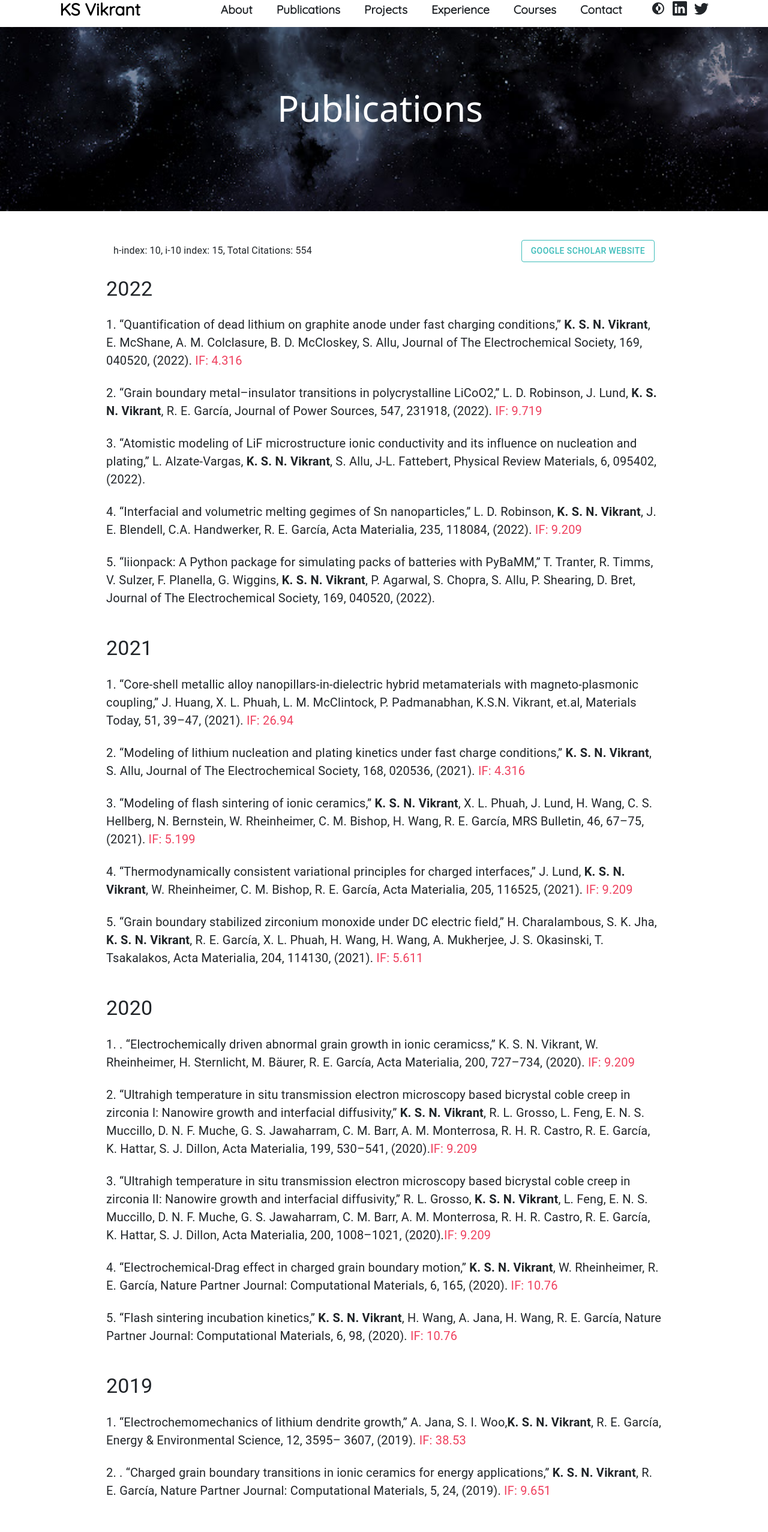
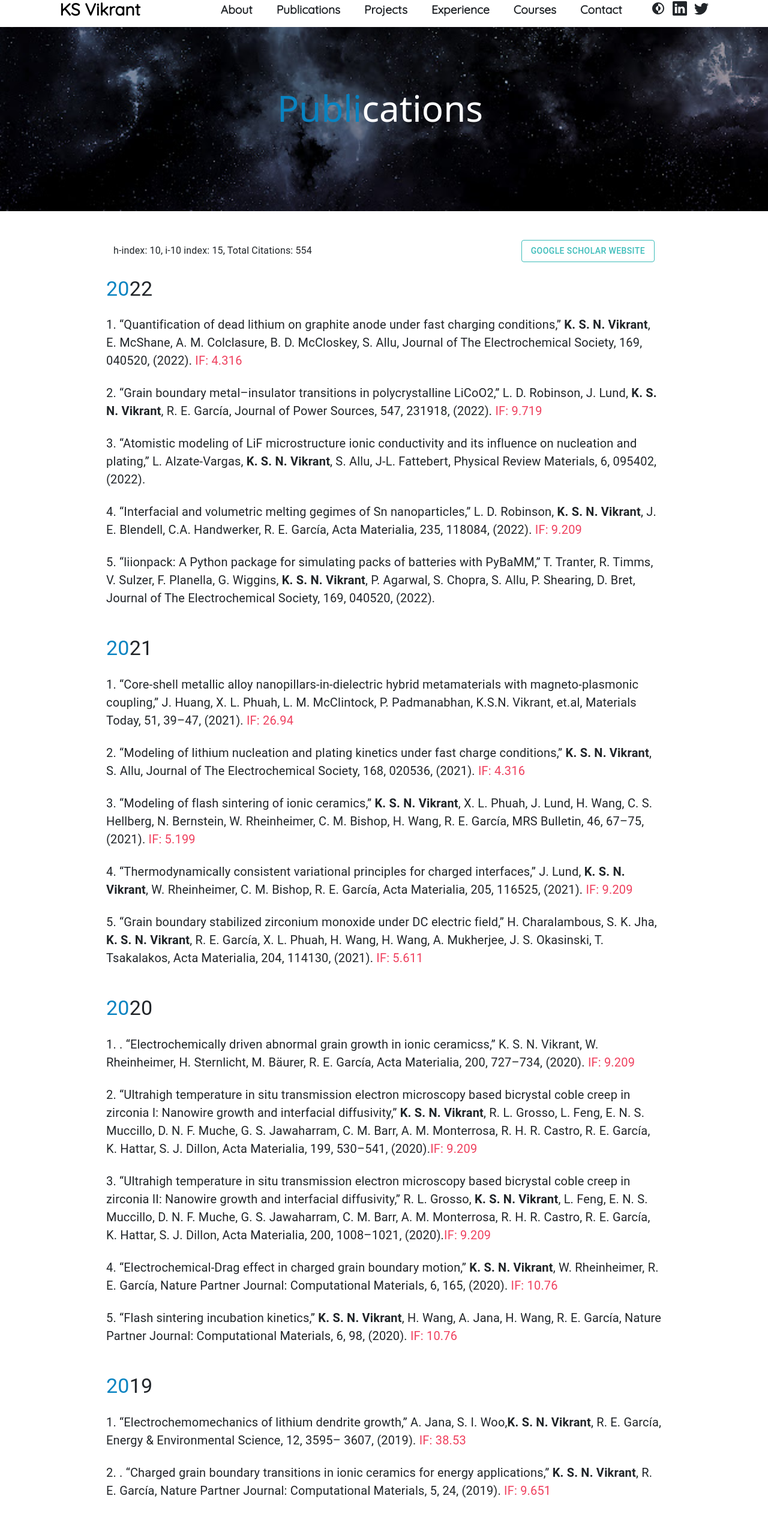
Before and after one commit to vikrant-iitd/home, a React (Create React App) app: page /publications in a window 1280 px wide. Shown: the part 48-2602 px from the top of the page at 60% size. Built offline with nearby package versions, Linux system fonts and the light colour scheme.

Commit message:
minor style changes

```diff
--- a/src/Content.js
+++ b/src/Content.js
@@ -59,13 +59,13 @@ export const Content = () => {
 
                 <div className='main-container'>
                     <div style={{ width: '100%', display: 'flex', justifyContent: 'space-between', alignItems: 'end' }} >
-                        <div style={{ fontSize: '20px' }}>
-                            Publications
+                        <div style={{ fontSize: '28px',fontWeight:'600' }}>
+                            <span style={{color:'#0883c1'}}>Pub</span>lications
                         </div>
                         <div>
 
-                       <Link to='/publications' style={{color:'black',textDecoration:'none'}}>
-                            Read More
+                       <Link to='/publications' style={{color:'black',textDecoration:'none',fontSize:'19px'}}>
+                       Read More
                             <BsArrowRight style={{ marginLeft: '10px' }} />
                        </Link>                        <div>
                         </div>
@@ -115,8 +115,8 @@ export const Content = () => {
                 </div>
                 <div className='main-container'>
                     <div style={{ width: '100%', display: 'flex', justifyContent: 'space-between', alignItems: 'end' }} >
-                        <div style={{ fontSize: '1.3rem' }}>
-                            Awards And Honors
+                        <div style={{ fontSize: '28px' ,fontWeight:'600' }}>
+                        <span style={{color:'#0883c1'}}>Awards</span> And Honors
                         </div>
 
                         {/* <div>
@@ -158,8 +158,8 @@ export const Content = () => {
                 </div>
                 <div className='main-container'>
                     <div style={{ width: '100%', display: 'flex', justifyContent: 'space-between', alignItems: 'end' }} >
-                        <div style={{ fontSize: '1.3rem' }}>
-                            Experience
+                        <div style={{ fontSize: '28px',fontWeight:'600' }}>
+                        <span style={{color:'#0883c1'}}>Exp</span>erience
                         </div>
                         <div>
                             Read More
@@ -469,8 +469,8 @@ export const Content = () => {
                 </div>
                 <div className='main-container'>
                     <div style={{ width: '100%', display: 'flex', justifyContent: 'space-between', alignItems: 'end' }} >
-                        <div style={{ fontSize: '1.3rem' }}>
-                            Projects
+                        <div style={{ fontSize: '28px',fontWeight:'600' }}>
+                        <span style={{color:'#0883c1'}}>Sponsored</span> Projects & Fundraising
                         </div>
                         {/* <div>
                             <BsArrowRight style={{ marginLeft: '10px' }} />
--- a/src/components/Publications.js
+++ b/src/components/Publications.js
@@ -11,7 +11,7 @@ function Publications() {
         <div className='container'>
             <div className='row' style={{justifyContent:'center'}}>
                 <div className='col-md-4 col-sm-12'>
-<h1 className='mainCompH1' style={{color:'white'}}>Publications</h1>
+<h1 className='mainCompH1' style={{color:'white'}}><span style={{color:'#0883c1'}}>Publi</span>cations</h1>
 
                 </div>
             </div>
@@ -35,7 +35,7 @@ function Publications() {
                 </div>
                 <br></br>
                 <Typography variant='h4'>
-                2022
+                <span style={{color:'#0883c1'}}>20</span>22
                 </Typography>
                 <br></br>
                 <Typography className='publicationName' >
@@ -70,7 +70,7 @@ Electrochemical Society, 169, 040520, (2022).
                 </Typography>
                 <br></br><br></br>
                 <Typography variant='h4'>
-                2021
+                <span style={{color:'#0883c1'}}>20</span>21
                 </Typography><br></br>
                 <Typography className='publicationName'>
               1.  “Core-shell metallic alloy nanopillars-in-dielectric hybrid metamaterials
@@ -100,7 +100,7 @@ H. Wang, A. Mukherjee, J. S. Okasinski, T. Tsakalakos, Acta Materialia, 204,
                 </Typography><br></br>
                 <br></br>
                 <Typography variant='h4'>
-                2020
+                <span style={{color:'#0883c1'}}>20</span>20
                 </Typography><br></br>
                 <Typography className='publicationName'>
           1. . “Electrochemically driven abnormal grain growth in ionic ceramicss,” K.
@@ -135,7 +135,7 @@ H. Wang, R. E. García, Nature Partner Journal: Computational Materials, 6,
 
                 <br></br>
                 <Typography variant='h4'>
-                2019
+                <span style={{color:'#0883c1'}}>20</span>19
                 </Typography><br></br>
                 <Typography className='publicationName'>
     1. “Electrochemomechanics of lithium dendrite growth,” A. Jana, S. I. Woo,
@@ -149,7 +149,7 @@ Materials, 5, 24, (2019). <span style={{color:'#ef405e'}}>IF: 9.651</span>
                 </Typography><br></br>
                 <br></br>
                 <Typography variant='h4'>
-                2018
+                <span style={{color:'#0883c1'}}>20</span>18
                 </Typography><br></br>
                 <Typography className='publicationName'>
   1.  “Charged Interfaces: Electrochemical and Mechanical Effects,”<b> K. S. N.
@@ -166,7 +166,7 @@ Nature Communications, 9, 2063, (2018). <span style={{color:'#ef405e'}}>IF: 17.6
                 </Typography><br></br>
                 <br></br>
                 <Typography variant='h4'>
-                2015
+                <span style={{color:'#0883c1'}}>20</span>15
                 </Typography><br></br>
                 <Typography className='publicationName'>
  1. “Development and evaluation of SUS 304H—IN 617 welds for advanced
@@ -178,7 +178,7 @@ Ravibharath, K. Singh, Materials Science and Engineering A, 642, 32–41,
                 </Typography><br></br>
                 <br></br>
                 <Typography variant='h4'>
-                2013
+                <span style={{color:'#0883c1'}}>20</span>13
                 </Typography><br></br>
                 <Typography className='publicationName'>
  1. “Estimation of residual life of boiler tubes using steam side oxide scale
@@ -206,7 +206,7 @@ Analysis, 1, 103–109, (2013). <span style={{color:'#ef405e'}}>IF: 1.891</span>
 </span>                </Typography><br></br>
                 <br></br>
                 <Typography variant='h4'>
-                2012
+                <span style={{color:'#0883c1'}}>20</span>12
                 </Typography><br></br>
                 <Typography className='publicationName'>
 1. “Characterization of fireside corroded sections of boiler tubes,” A. H. V.
```
